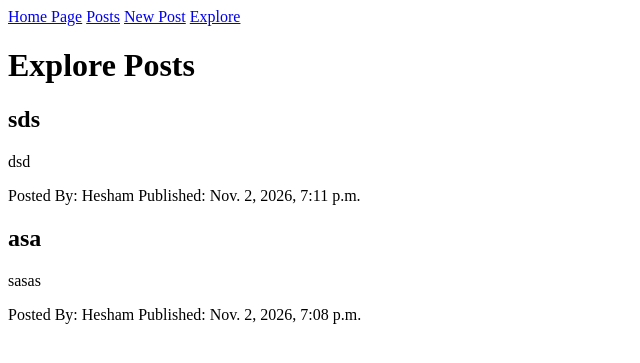
After one commit to hesham-nasreldin/HPost, a Django app: page /all-posts in a window 1280 px wide. The commit adds this page. Shown: the top 363 px of the page, without its empty margins (0-640 px from the left). Run offline with Django 5.2, Linux system fonts and the light colour scheme; data comes from the database, SQL or seed files in the repository; both versions use the stored data as it was after the commit.

Commit message:
Let users explore all posts and delete their own posts

```diff
--- a/main/urls.py
+++ b/main/urls.py
@@ -5,4 +5,6 @@ from . import views
 urlpatterns = [
     path("posts", views.PostsView.as_view(), name="posts"),
     path("posts/new-post", views.NewPost.as_view(), name="new-post"),
+    path("all-posts", views.AllPostsView.as_view(), name="all-posts"),
+    path("delete/<int:pk>", views.DeletePostView.as_view(), name="delete-post")
 ]
--- a/main/views.py
+++ b/main/views.py
@@ -1,7 +1,6 @@
 from django.contrib.auth.mixins import LoginRequiredMixin
-from django.shortcuts import render
 from django.urls import reverse_lazy
-from django.views.generic.edit import CreateView
+from django.views.generic.edit import CreateView, DeleteView
 from django.views.generic.list import ListView
 
 from .models import Posts
@@ -33,8 +32,19 @@ class PostsView(LoginRequiredMixin, ListView):
 
 class AllPostsView(ListView):
     model = Posts
-    template_name = "posts/posts.html"
+    template_name = "posts/explore.html"
     context_object_name = "posts"
 
     def get_queryset(self):
         return Posts.objects.select_related("user").order_by("-created_at")
+
+
+class DeletePostView(LoginRequiredMixin, DeleteView):
+    model = Posts
+    template_name = "posts/post_confirm_delete.html"
+    success_url = reverse_lazy("posts")
+
+    def get_queryset(self):
+        return Posts.objects.filter(
+            user=self.request.user
+        )
--- a/templates/base.html
+++ b/templates/base.html
@@ -10,6 +10,7 @@
   <a href="{% url 'index' %}">Home Page</a>
   <a href="{% url 'posts' %}">Posts</a>
   <a href="{% url 'new-post' %}">New Post</a>
+  <a href="{% url 'all-posts' %}">Explore</a>
 </nav>
 {% block content %}
 
--- a/templates/index.html
+++ b/templates/index.html
@@ -13,5 +13,6 @@
   {% else %}
     <h1>You are not logged in</h1>
     <a href="{% url 'login' %}">Log In</a>
+    <a href="{% url 'signup' %}">Signup</a>
   {% endif %}
 {% endblock content %}
--- /dev/null
+++ b/templates/posts/explore.html
@@ -0,0 +1,17 @@
+{% extends 'base.html' %}
+
+{% block content %}
+  <h1>Explore Posts</h1>
+
+  {% for post in posts %}
+    <div class="post">
+      <h2>{{ post.title }}</h2>
+      <p>{{ post.content }}</p>
+      <span>Posted By: {{ post.user.username }}</span>
+      <span>Published: {{ post.created_at }}</span>
+    </div>
+
+  {% empty %}
+    <p>No posts available.</p>
+  {% endfor %}
+{% endblock content %}
--- a/templates/posts/posts.html
+++ b/templates/posts/posts.html
@@ -9,9 +9,13 @@
       <p>{{ post.content }}</p>
       <span>Posted By: {{ post.user.username }}</span>
       <span>Published: {{ post.created_at }}</span>
+      {% if post.user == request.user %}
+        <a href="{% url 'delete-post' post.pk %}">Delete</a>
+      {% endif %}
     </div>
 
   {% empty %}
-    <p>No posts available.</p>
+    <p>You haven't created any posts</p>
+    <a href="{% url 'new-post' %}">New Post</a>
   {% endfor %}
 {% endblock content %}
```
Also changed, not shown: templates/posts/post_confirm_delete.html (added, +14 -0 lines), db.sqlite3.
